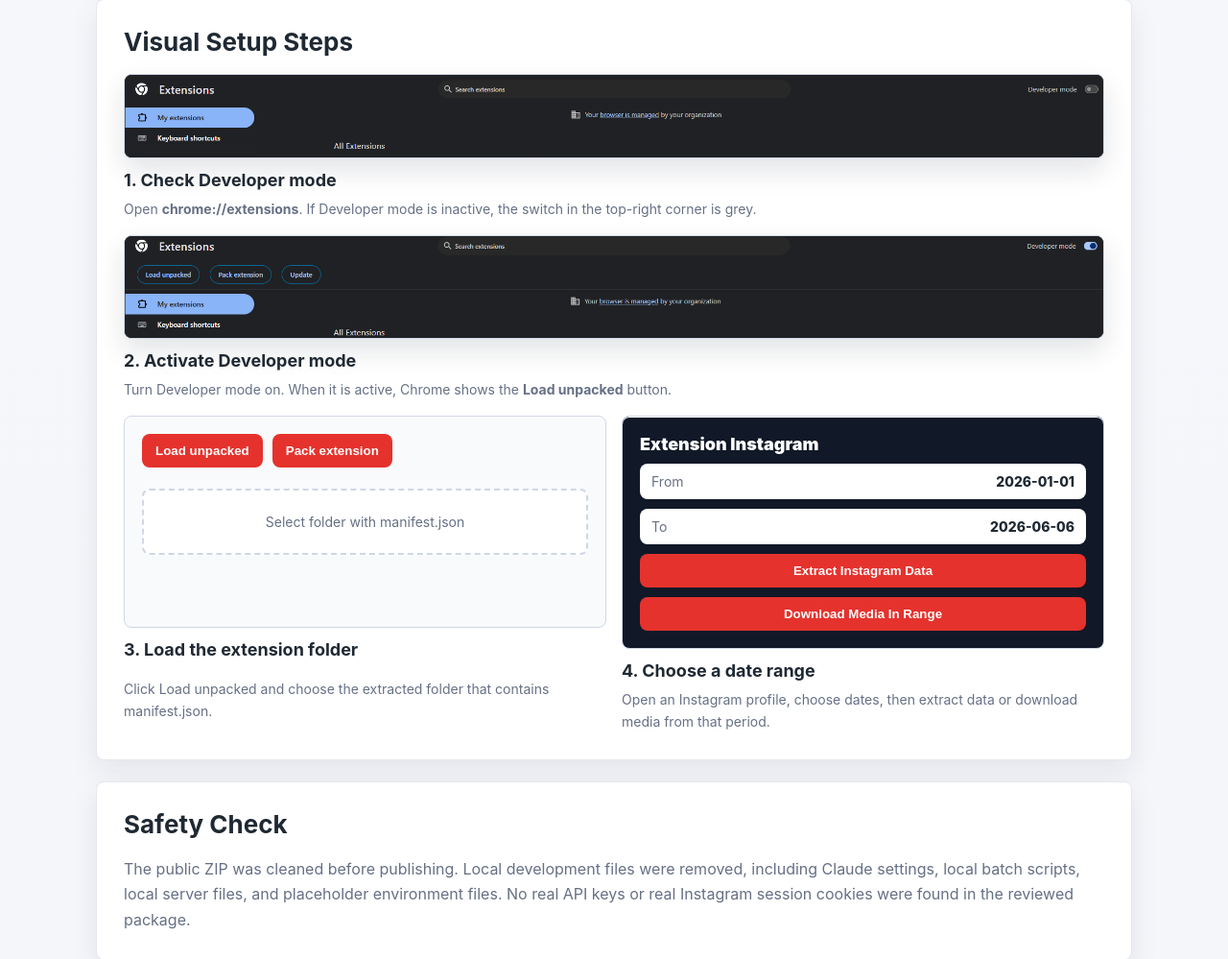
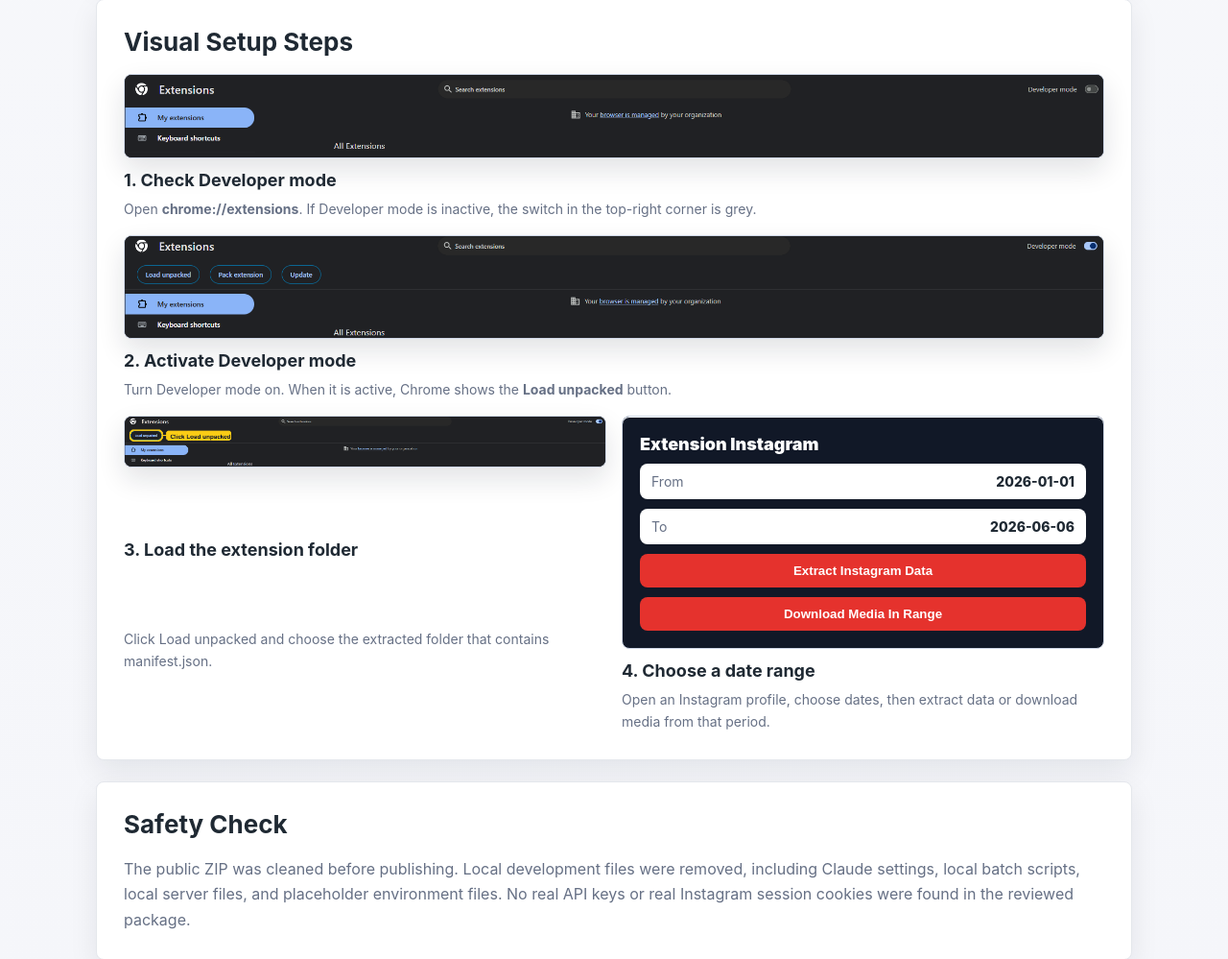
Before and after one commit to creativityemarketing-netizen/All_Tools, a Flask app: template templates/instagram_extension.html in a window 1280 px wide. Shown: the part 1354-2353 px from the top of the page at 96% size. Run offline with Flask 3, Linux system fonts and the light colour scheme; the template is opened without the code that fills it, so the values that code supplies are empty; some libraries are stand-ins or nearby versions.

Commit message:
Highlight Load unpacked setup step

```diff
--- a/templates/instagram_extension.html
+++ b/templates/instagram_extension.html
@@ -92,13 +92,7 @@
         </article>
 
         <article class="screenshot-card">
-          <div class="fake-window">
-            <div class="fake-button-row">
-              <button>Load unpacked</button>
-              <button>Pack extension</button>
-            </div>
-            <div class="fake-folder">Select folder with manifest.json</div>
-          </div>
+          <img class="real-screenshot" src="/static/images/extension/load-unpacked-highlight.png" alt="Chrome Extensions page with the Load unpacked button highlighted">
           <strong>3. Load the extension folder</strong>
           <p>Click Load unpacked and choose the extracted folder that contains manifest.json.</p>
         </article>
```
Also changed, not shown: static/images/extension/load-unpacked-highlight.png (added).
